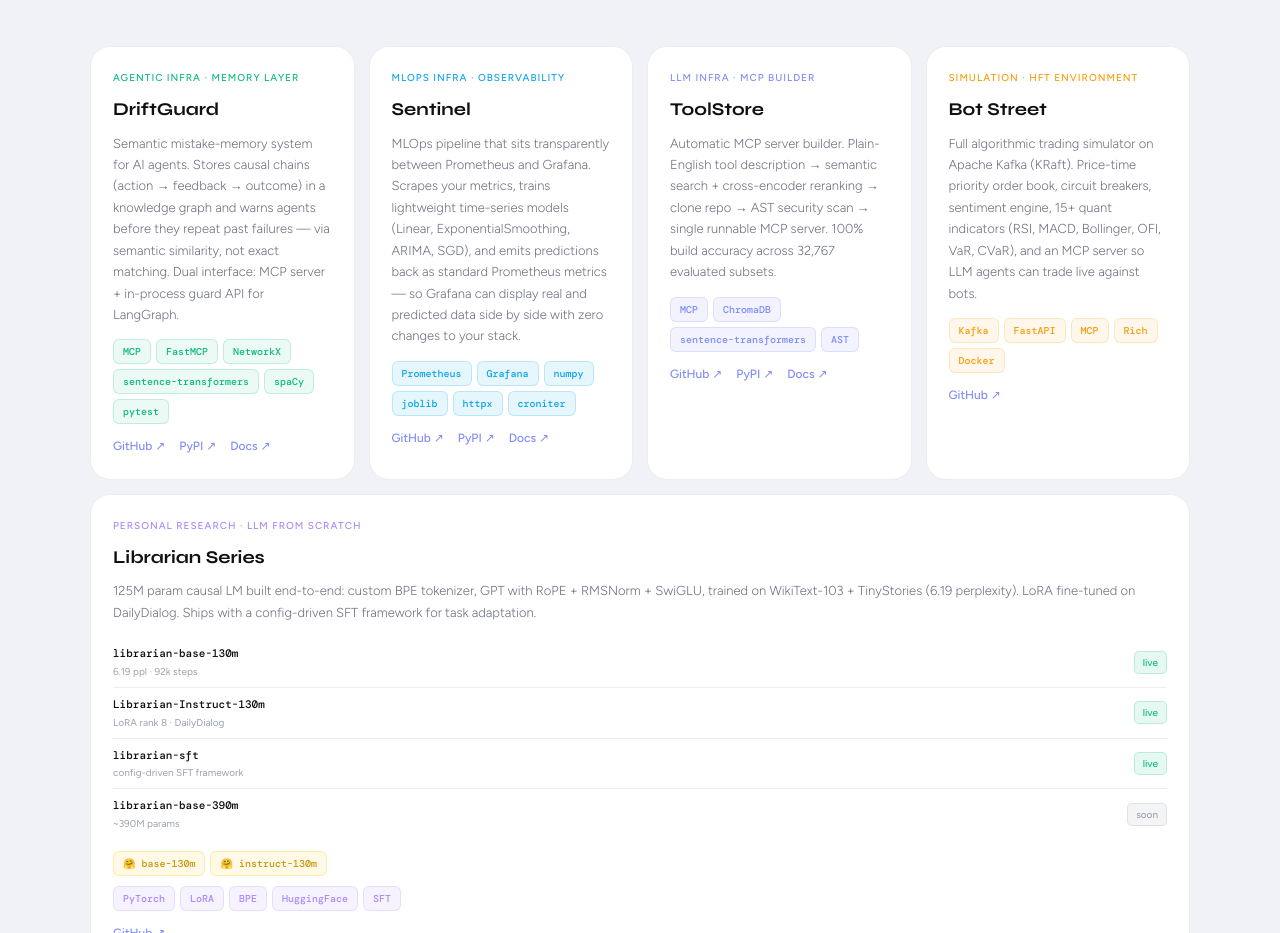
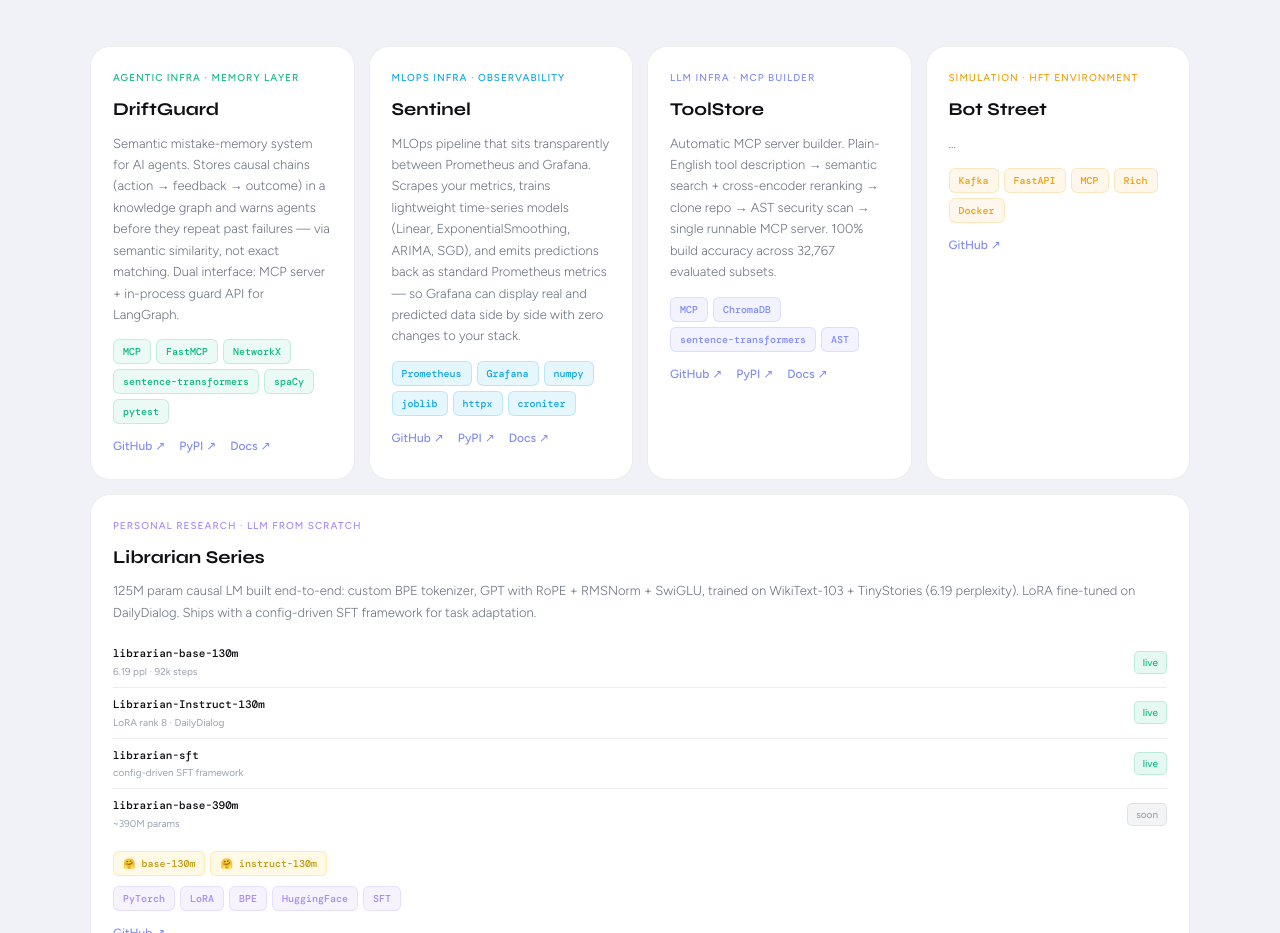
Before and after one commit to sujal-maheshwari2004/personalPortfolio, a React (Vite) app: page / in a window 1280 px wide. Shown: the part 1661-2594 px from the top of the page. Built offline with nearby package versions, Linux system fonts and the light colour scheme.

Commit message:
Modify Bot Street description and add live link
Updated the description for 'Bot Street' and added a live link.

```diff
--- a/src/data.js
+++ b/src/data.js
@@ -117,10 +117,10 @@
     name: "Bot Street",
     category: "Simulation · HFT Environment",
     accent: "amber",
-    description:
-      "Full algorithmic trading simulator on Apache Kafka (KRaft). Price-time priority order book, circuit breakers, sentiment engine, 15+ quant indicators (RSI, MACD, Bollinger, OFI, VaR, CVaR), and an MCP server so LLM agents can trade live against bots.",
+    description: "...",
     tags: ["Kafka", "FastAPI", "MCP", "Rich", "Docker"],
     github: "https://github.com/sujal-maheshwari2004",
+    live: "https://bot-street-terminal-957519594640.us-central1.run.app/",  // ← add this
   },
 
   // ── Tier 4: Deployed products ─────────────────────────────
```
